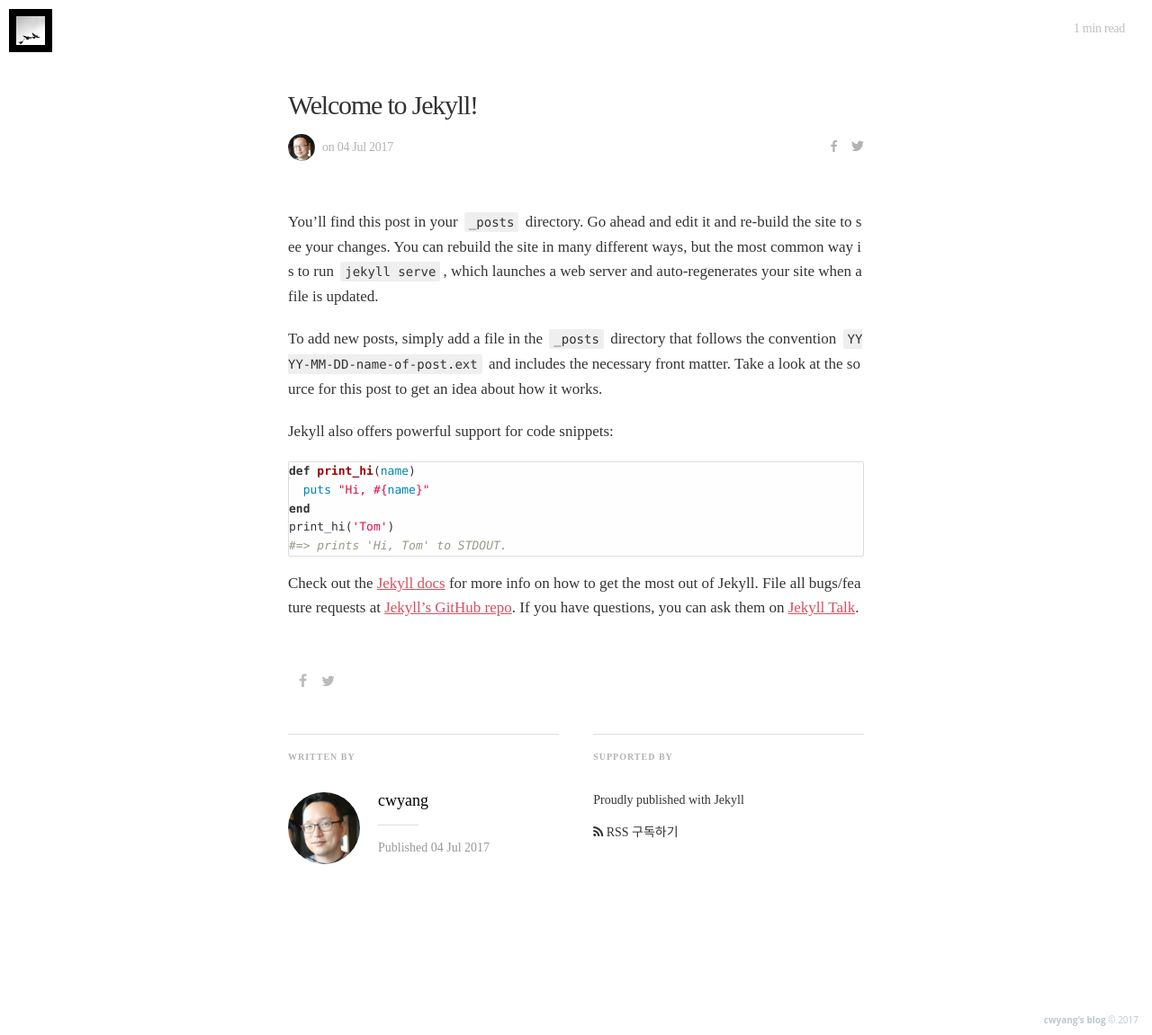
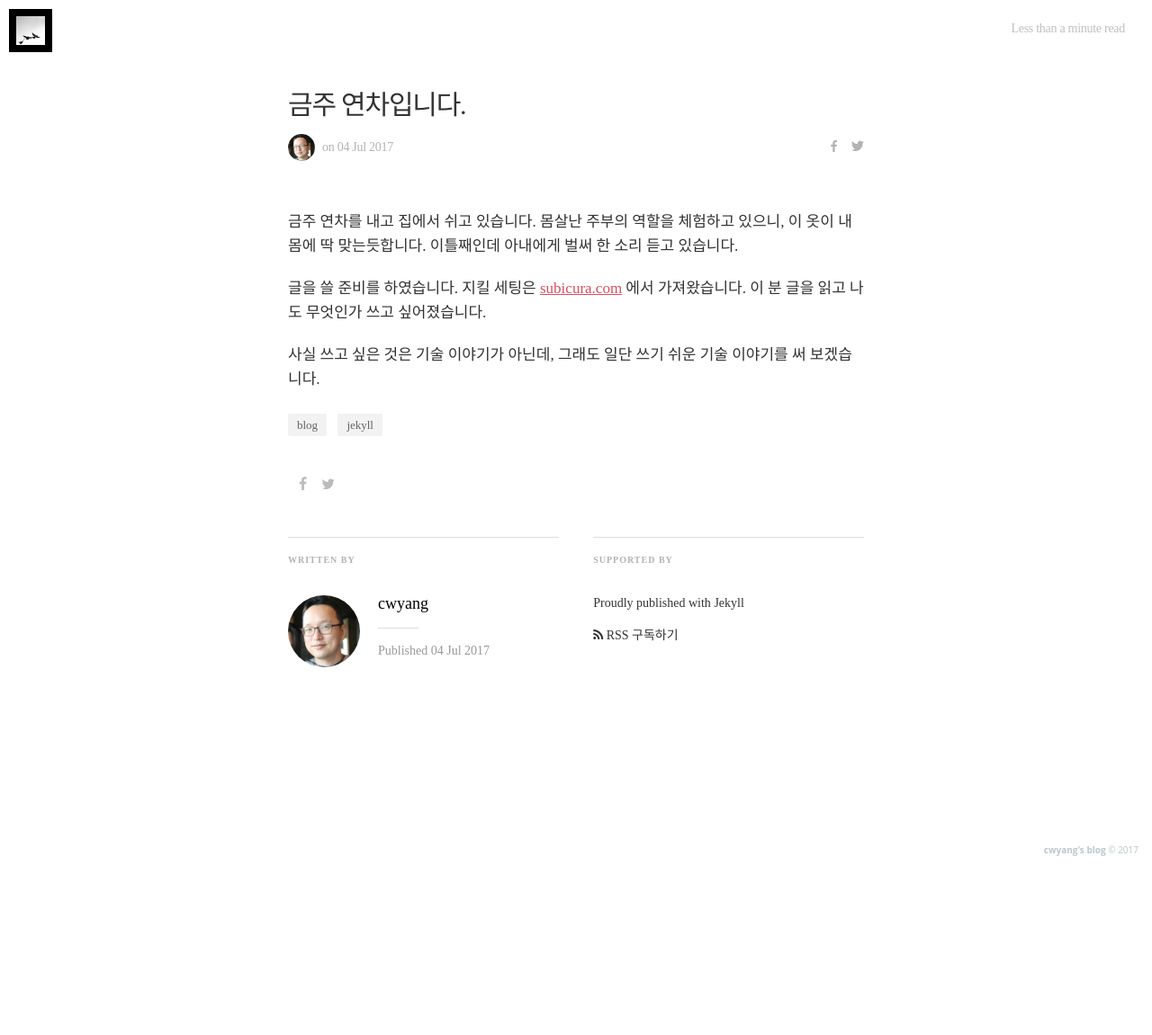
Before and after one commit to cwyang/cwyang.github.io, a Jekyll site: the page built from _posts/2017-07-04-welcome-to-jekyll.markdown, in a window 1280 px wide. Shown: the whole page at 90% size. Built offline with Jekyll 4.4.1, drawn with Linux system fonts in a browser that asks for light colours; nearby versions of some CDN libraries; some web fonts are replaced; after the commit the page ends 962 px from its top, so only the background shows below that.

Commit message:
2017-07-04 1st posting

```diff
--- a/_posts/2017-07-04-welcome-to-jekyll.markdown
+++ b/_posts/2017-07-04-welcome-to-jekyll.markdown
@@ -1,25 +1,20 @@
 ---
-layout: post
-title:  "Welcome to Jekyll!"
+title:  "금주 연차입니다."
 date:   2017-07-04 19:57:00 +0900
 categories: jekyll update
+tags: [blog, jekyll]
+layout: post
+comments: yes
 ---
-You’ll find this post in your `_posts` directory. Go ahead and edit it and re-build the site to see your changes. You can rebuild the site in many different ways, but the most common way is to run `jekyll serve`, which launches a web server and auto-regenerates your site when a file is updated.
+금주 연차를 내고 집에서 쉬고 있습니다.
+몸살난 주부의 역할을 체험하고 있으니, 이 옷이 내 몸에 딱 맞는듯합니다.
+이틀째인데 아내에게 벌써 한 소리 듣고 있습니다.
 
-To add new posts, simply add a file in the `_posts` directory that follows the convention `YYYY-MM-DD-name-of-post.ext` and includes the necessary front matter. Take a look at the source for this post to get an idea about how it works.
 
-Jekyll also offers powerful support for code snippets:
+글을 쓸 준비를 하였습니다.
+지킬 세팅은 [subicura.com](https://subicura.com) 에서 가져왔습니다.
+이 분 글을 읽고 나도 무엇인가 쓰고 싶어졌습니다.
 
-{% highlight ruby %}
-def print_hi(name)
-  puts "Hi, #{name}"
-end
-print_hi('Tom')
-#=> prints 'Hi, Tom' to STDOUT.
-{% endhighlight %}
 
-Check out the [Jekyll docs][jekyll-docs] for more info on how to get the most out of Jekyll. File all bugs/feature requests at [Jekyll’s GitHub repo][jekyll-gh]. If you have questions, you can ask them on [Jekyll Talk][jekyll-talk].
-
-[jekyll-docs]: https://jekyllrb.com/docs/home
-[jekyll-gh]:   https://github.com/jekyll/jekyll
-[jekyll-talk]: https://talk.jekyllrb.com/
+사실 쓰고 싶은 것은 기술 이야기가 아닌데,
+그래도 일단 쓰기 쉬운 기술 이야기를 써 보겠습니다.
--- a/index.html
+++ b/index.html
@@ -57,9 +57,7 @@ layout: default
     {% endif %}
 
     <div class="cf frame">
-        <h1> hi </h1>
       {% for post in paginator.posts %}
-        <h1> ho </h1>
         <article class="post" itemscope itemtype="http://schema.org/BlogPosting" role="article">
           <div class="article-item">
             <header class="post-header">
```
